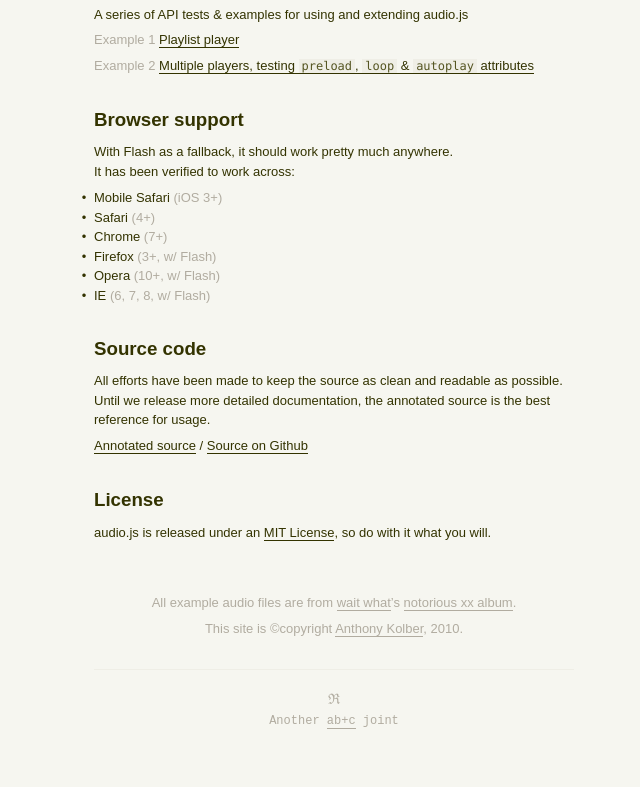
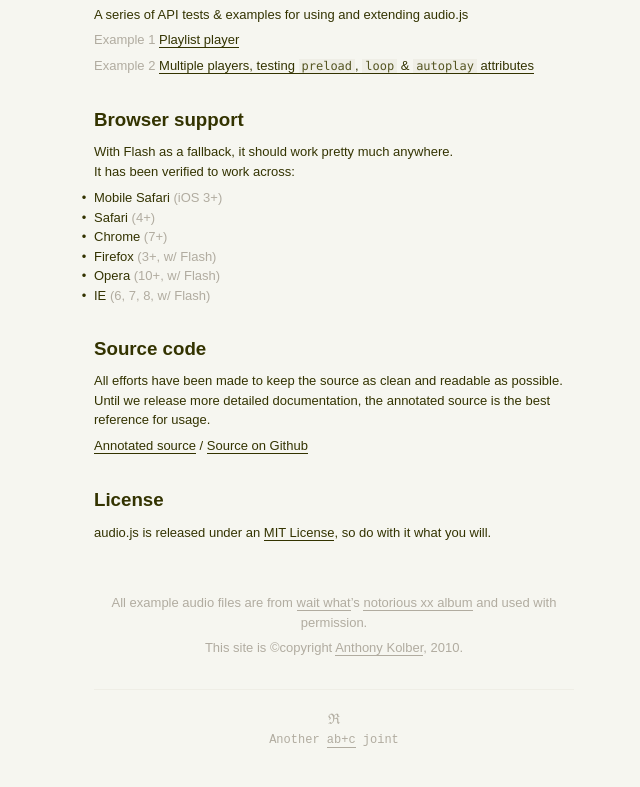
Before and after one commit to kolber/audiojs, a plain HTML site: page index.html in a window 1280 px wide. Shown: the part 984-1771 px from the top of the page, without its empty margins (306-946 px from the left). Drawn offline with Linux system fonts and the light colour scheme.

Commit message:
Added usage permissions to the wait what writeup

```diff
--- a/index.html
+++ b/index.html
@@ -76,7 +76,7 @@
     <h3>License</h3>
     <p>audio.js is released under an <a href="http://www.opensource.org/licenses/mit-license.php">MIT License</a>, so do with it what you will.</p>
     <footer>
-      <p>All example audio files are from <a href="http://waitwhatmusic.com/">wait what</a>’s <a href="http://soundcloud.com/wait-what/sets/the-notorious-xx">notorious xx album</a>.</p>
+      <p>All example audio files are from <a href="http://waitwhatmusic.com/">wait what</a>’s <a href="http://soundcloud.com/wait-what/sets/the-notorious-xx">notorious xx album</a> and used with permission.</p>
       <p>This site is ©copyright <a href="http://aestheticallyloyal.com">Anthony Kolber</a>, 2010.</p>
       <p class="ab-c"><em>&real;</em> Another <a href="http://ab-c.com.au">ab+c</a> joint</p>
     </footer>
```
